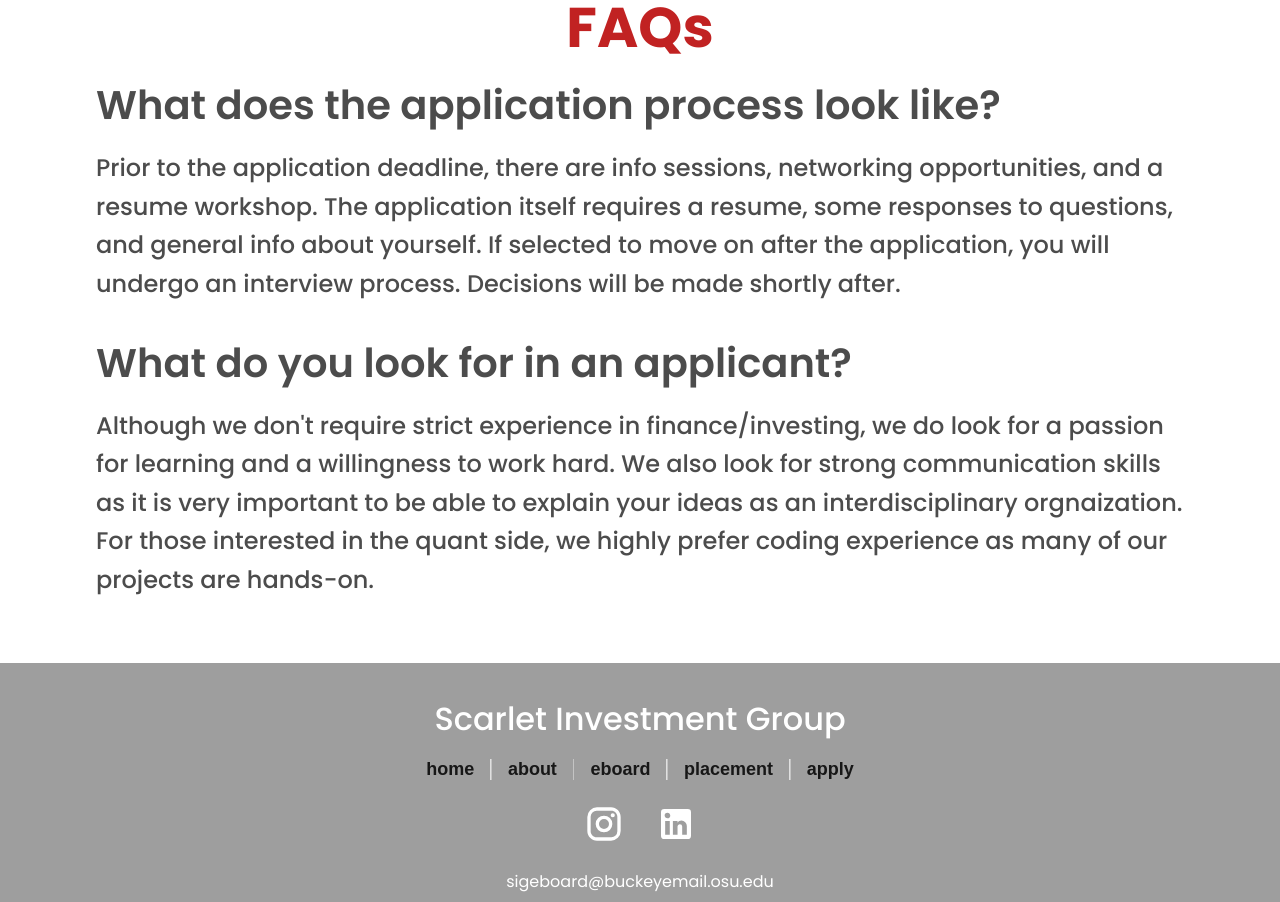
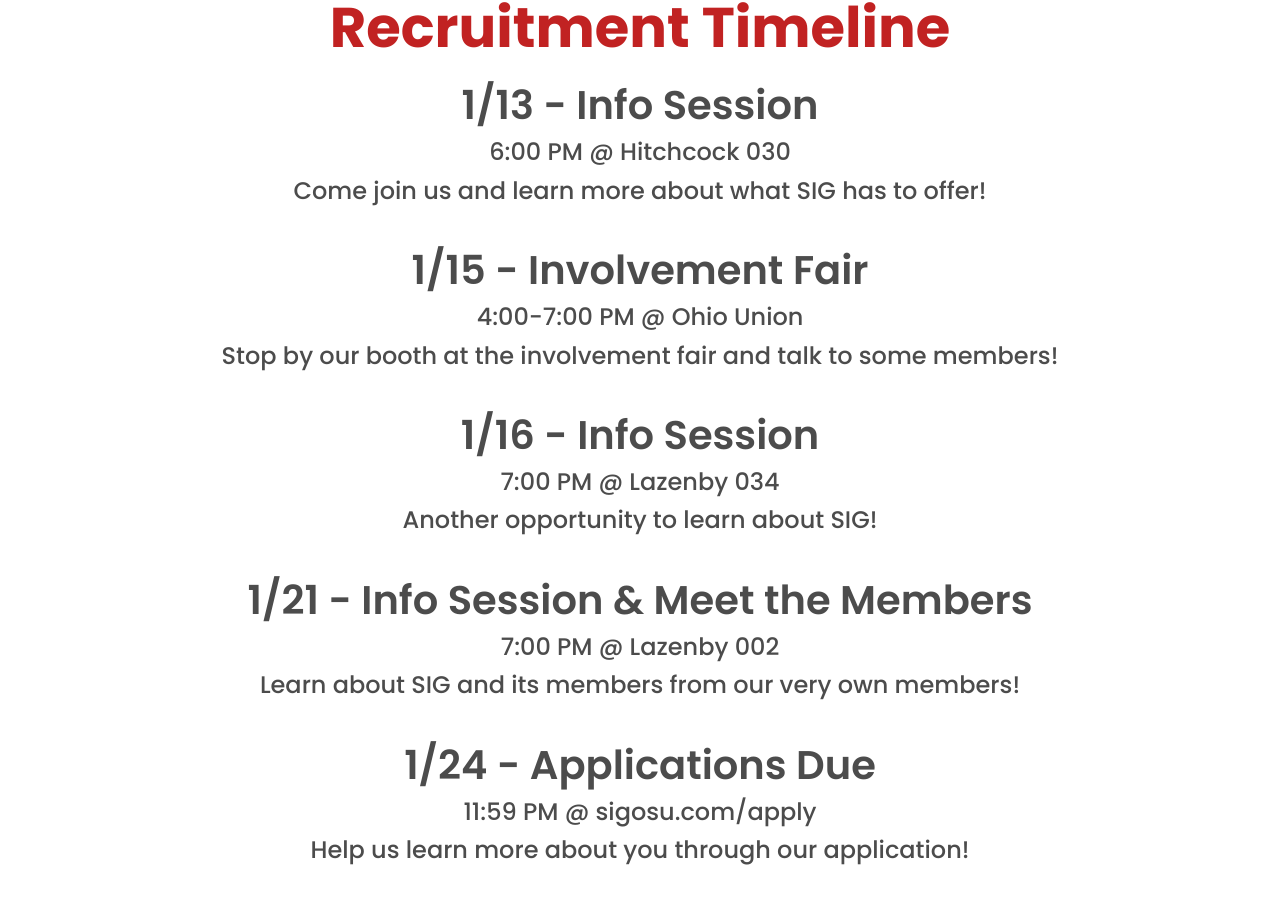
Before and after one commit to RHThree/sig, a Next.js app: page /apply in a window 1280 px wide. Shown: the part 552-1454 px from the top of the page. Built offline with nearby package versions, Linux system fonts and the light colour scheme; what @mui/material-nextjs would draw is missing.

Commit message:
Recruitment timeline added to apply page

```diff
--- a/src/app/apply/page.tsx
+++ b/src/app/apply/page.tsx
@@ -9,6 +9,46 @@
   question: string;
   answer: string;
 }
+
+interface RecruitmentEventProps {
+  title: string;
+  subtitle: string;
+  date: string;
+  time: string;
+  location: string;
+}
+
+const RecruitmentEvent = (props: RecruitmentEventProps) => {
+  return (
+    <>
+      <Typography
+        variant="h3"
+        sx={{
+          textAlign: 'center',
+          pt: '1rem',
+          px: { xs: '0rem', md: '4rem' },
+        }}
+      >
+        {props.date} - {props.title}
+      </Typography>
+      <Typography
+        variant="h5"
+        sx={{
+          textAlign: 'center',
+          px: { xs: '0rem', md: '4rem' },
+        }}
+      >
+        {props.time} @ {props.location}
+      </Typography>
+      <Typography
+        variant="h5"
+        sx={{ textAlign: 'center', px: { xs: '0rem', md: '4rem' }, pb: '1rem' }}
+      >
+        {props.subtitle}
+      </Typography>
+    </>
+  );
+};
 
 const Question = (props: QuestionProps) => {
   return (
@@ -48,6 +88,72 @@
           backgroundColor: theme.palette.secondary.main,
           p: '2rem',
           py: '3rem',
+          pb: '0rem',
+          display: 'flex',
+          justifyContent: 'center',
+          alignItems: 'left',
+          flexDirection: 'column',
+        }}
+      >
+        <Typography
+          variant="h1"
+          sx={{
+            color: theme.palette.primary.main,
+            textAlign: 'center',
+            width: '100%',
+          }}
+        >
+          Recruitment Timeline
+        </Typography>
+        <RecruitmentEvent
+          title="Info Session"
+          subtitle="Come join us and learn more about what SIG has to offer!"
+          date="1/13"
+          time="6:00 PM"
+          location="Hitchcock 030"
+        />
+        <RecruitmentEvent
+          title="Involvement Fair"
+          subtitle="Stop by our booth at the involvement fair and talk to some members!"
+          date="1/15"
+          time="4:00-7:00 PM"
+          location="Ohio Union"
+        />
+        <RecruitmentEvent
+          title="Info Session"
+          subtitle="Another opportunity to learn about SIG!"
+          date="1/16"
+          time="7:00 PM"
+          location="Lazenby 034"
+        />
+        <RecruitmentEvent
+          title="Info Session & Meet the Members"
+          subtitle="Learn about SIG and its members from our very own members!"
+          date="1/21"
+          time="7:00 PM"
+          location="Lazenby 002"
+        />
+        <RecruitmentEvent
+          title="Applications Due"
+          subtitle="Help us learn more about you through our application!"
+          date="1/24"
+          time="11:59 PM"
+          location="sigosu.com/apply"
+        />
+        <RecruitmentEvent
+          title="Interviews"
+          subtitle="Selected applicants will be invited to interview with us!"
+          date="1/28 - 1/30"
+          time="TBD"
+          location="KBK Center"
+        />
+      </Box>
+      <Box
+        sx={{
+          color: theme.palette.secondary.contrastText,
+          backgroundColor: theme.palette.secondary.main,
+          p: '2rem',
+          py: '3rem',
           display: 'flex',
           justifyContent: 'center',
           alignItems: 'left',
```
